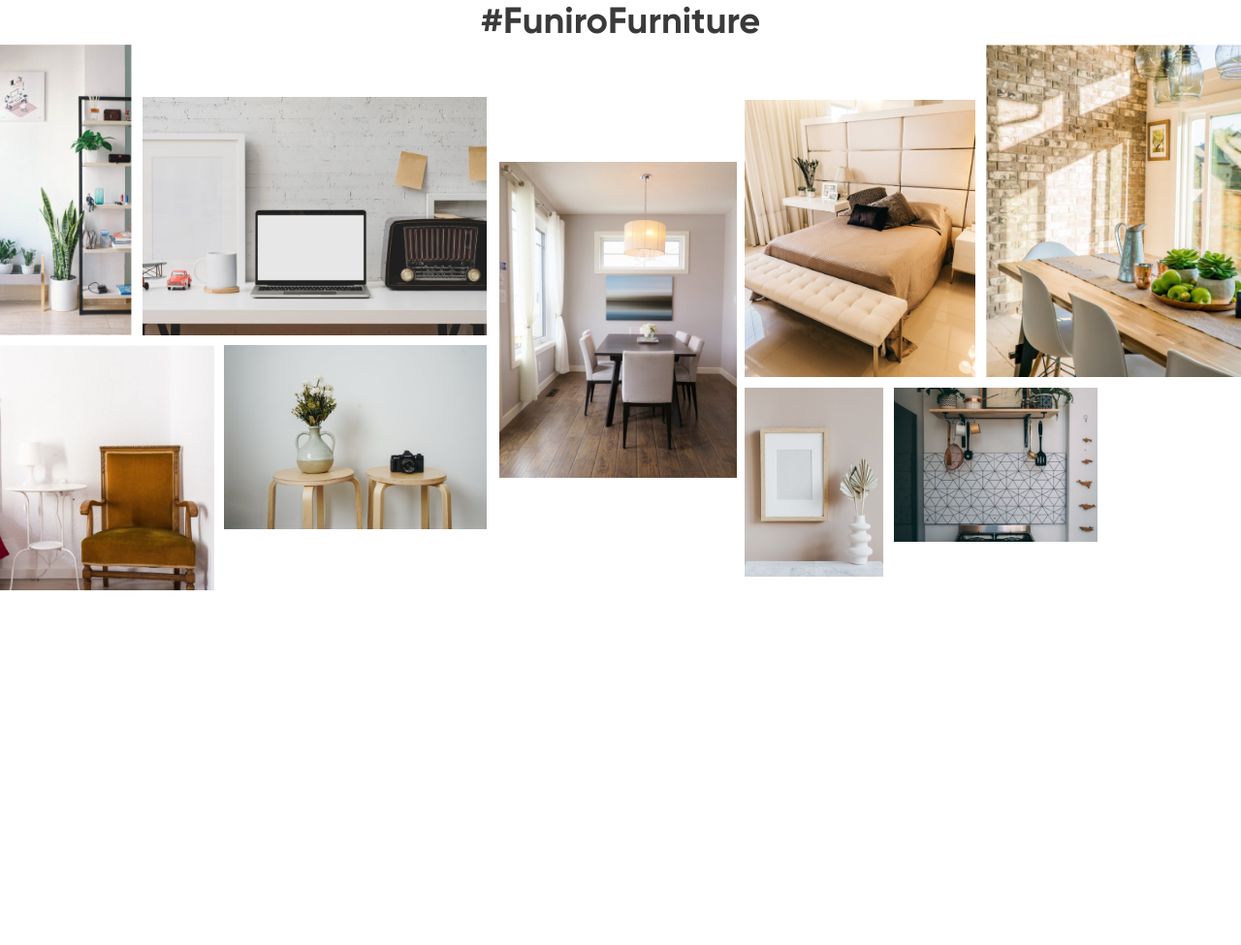
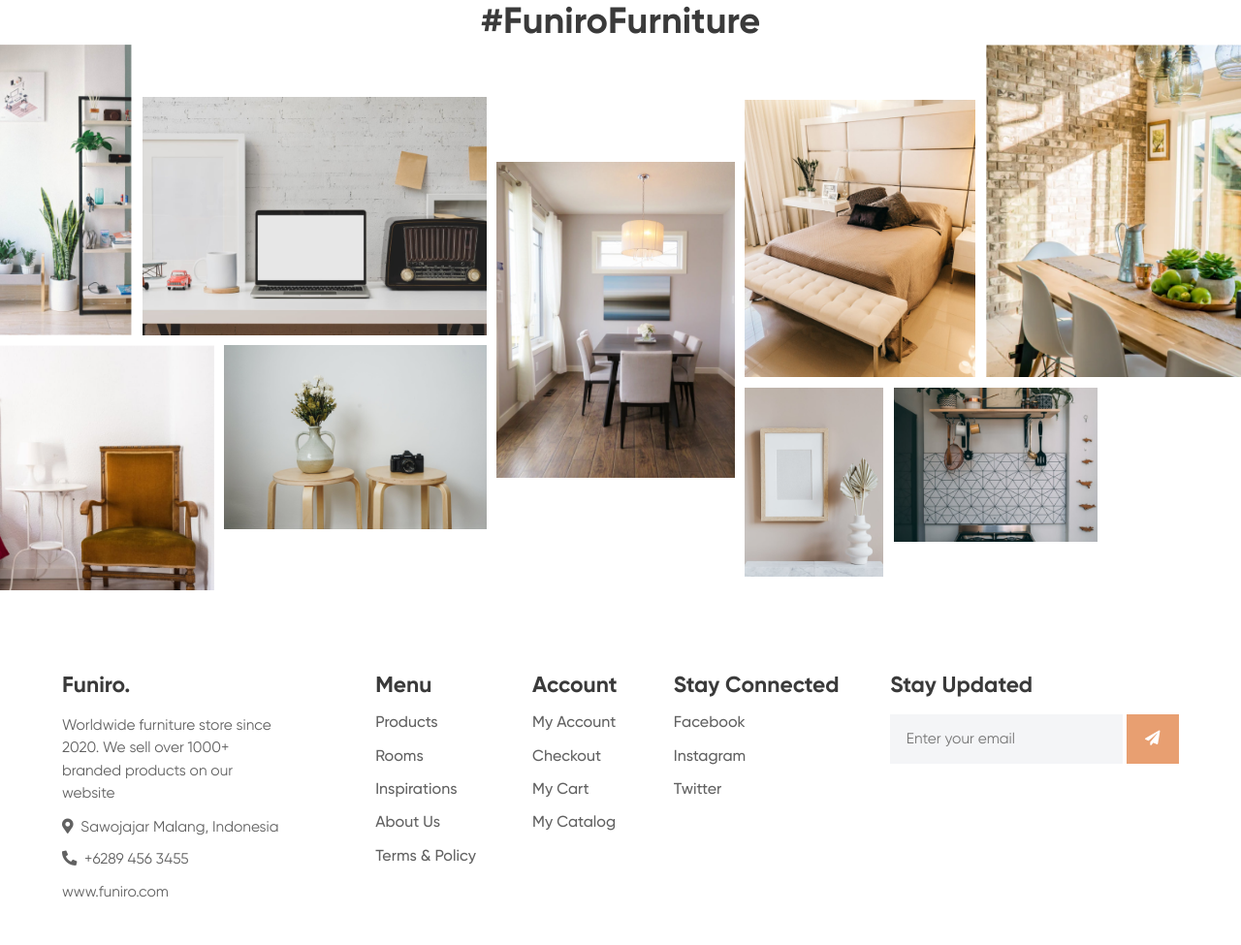
Before and after one commit to Anastasiia-Sydorchenko/funiro, a website: page app/index.html in a window 1280 px wide. Shown: the part 3222-4197 px from the top of the page at 97% size. Before the commit the page ends 3871 px from the top, so only its background shows below. Drawn offline with nearby package versions, Linux system fonts and the light colour scheme; files that its build step writes are made by us from their sources.

Commit message:
add footer

```diff
--- a/app/parts/footer.html
+++ b/app/parts/footer.html
@@ -1,4 +1,74 @@
-	<script src="js/app.min.js"></script>
+<footer class="container center-position">
+   <div class="about">
+      <h4>Funiro.</h4>
+      <p>Worldwide furniture store since 2020. We sell over 1000+ branded products on our website</p>
+      <span><i class="fas fa-map-marker-alt"></i>Sawojajar Malang, Indonesia</span>
+      <span><i class="fas fa-phone-alt"></i>+6289 456 3455</span>
+      <span>www.funiro.com</span>
+   </div>
+
+   <div class="nav">
+      <div class="menu">
+         <ul>
+            <li>
+               <h4>Menu</h4>
+            </li>
+            <li><a href="#">Products</a></li>
+            <li><a href="#">Rooms</a></li>
+            <li><a href="#">Inspirations</a></li>
+            <li><a href="#">About Us</a></li>
+            <li><a href="#">Terms & Policy</a></li>
+         </ul>
+      </div>
+
+      <div class="account">
+         <ul>
+            <li>
+               <h4>Account</h4>
+            </li>
+            <li><a href="#">My Account</a></li>
+            <li><a href="#">Checkout</a></li>
+            <li><a href="#">My Cart</a></li>
+            <li><a href="#">My Catalog</a></li>
+         </ul>
+      </div>
+
+      <div class="social">
+         <ul>
+            <li>
+               <h4>Stay Connected</h4>
+            </li>
+            <li><a href="#">Facebook</a></li>
+            <li><a href="#">Instagram</a></li>
+            <li><a href="#">Twitter</a></li>
+         </ul>
+      </div>
+   </div>
+
+   <div class="subscribe">
+      <h4>Stay Updated</h4>
+      <form action="#">
+         <input type="text" name="email" id="email" placeholder="Enter your email" method="get">
+         <button type="submit" id="button"><i class="fas fa-paper-plane"></i></button>
+      </form>
+   </div>
+</footer>
+
+
+
+
+
+
+
+
+
+
+
+
+
+
+<script src="js/app.min.js"></script>
 
 </body>
+
 </html>
--- a/app/styles/sass/_config.sass
+++ b/app/styles/sass/_config.sass
@@ -54,7 +54,9 @@ $color_light-yellow: #f9f1e7
 $color_red: #e97171
 $color_green: #2ec1ac
 
-button
+button,
+a,
+input
    outline: none
 
 li
--- a/app/styles/sass/main.sass
+++ b/app/styles/sass/main.sass
@@ -610,6 +610,7 @@
 
       .img_5
          width: 96%
+         margin: 0
 
       .img_6
          width: 48%
@@ -648,6 +649,69 @@
          margin-top: auto
          margin-bottom: auto
 
+//FOOTER
+footer
+   padding: 30px 0
+   display: flex
+   justify-content: space-between
+   align-items: baseline
+
+   h4
+      font-size: calc(16px + 8 * ((100vw - 320px) / (1440 - 320)))
+      font-weight: 700
+      color: $primary-color_black
+      margin: 0 0 .7em 0
+
+   .about
+      display: flex
+      flex-direction: column
+      width: 20%
+      color: #616161
+      font-size: calc(12px + 4 * ((100vw - 320px) / (1440 - 320)))
+      font-weight: 400
+
+      p
+         margin: 0 0 1em 0
+         line-height: 1.5
+
+      span
+         margin-bottom: 1em
+
+         i
+            margin-right: .5em
+
+   .nav
+      display: flex
+      justify-content: space-between
+      width: 45%
+
+      li
+         margin-bottom: 1em
+
+         a
+            color: #616161
+            font-weight: 500
+
+   .subscribe
+      #email
+         border: 1px solid #f4f5f7
+         background-color: #f4f5f7
+         padding: 1em 2em 1em 1em
+         font-size: calc(12px + 4 * ((100vw - 320px) / (1440 - 320)))
+
+      #button
+         border: 1px solid $primary-color_orange
+         background-color: $primary-color_orange
+         font-size: calc(12px + 4 * ((100vw - 320px) / (1440 - 320)))
+         color: $primary-color_white
+         padding: 1em 1.2em
+         cursor: pointer
+
+         &:hover
+            background-color: $primary-color_white
+            color: $primary-color_orange
+            @include transition
+
 //MEDIA QUERIES
 //@media (min-width: 1800px)
 //@media (min-width: 1399.98px)
```
Also changed, not shown: app/css/main.min.css, dist/css/main.min.css, dist/index.html.
